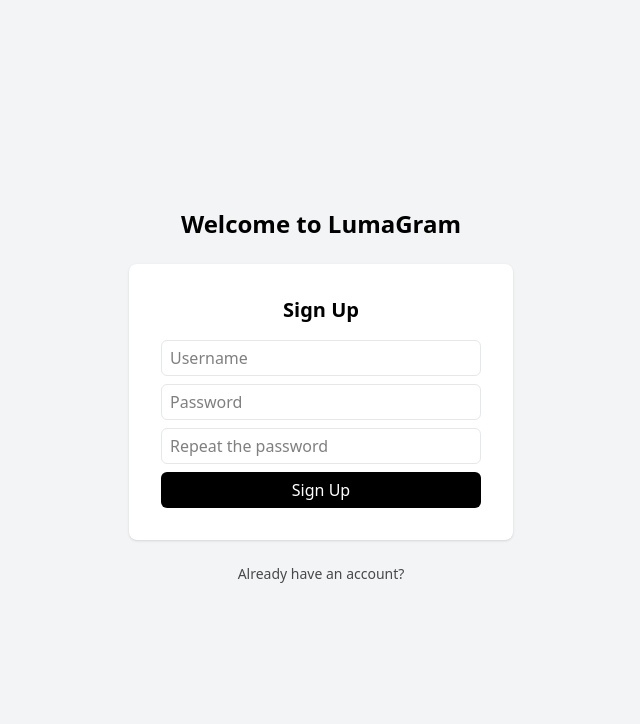
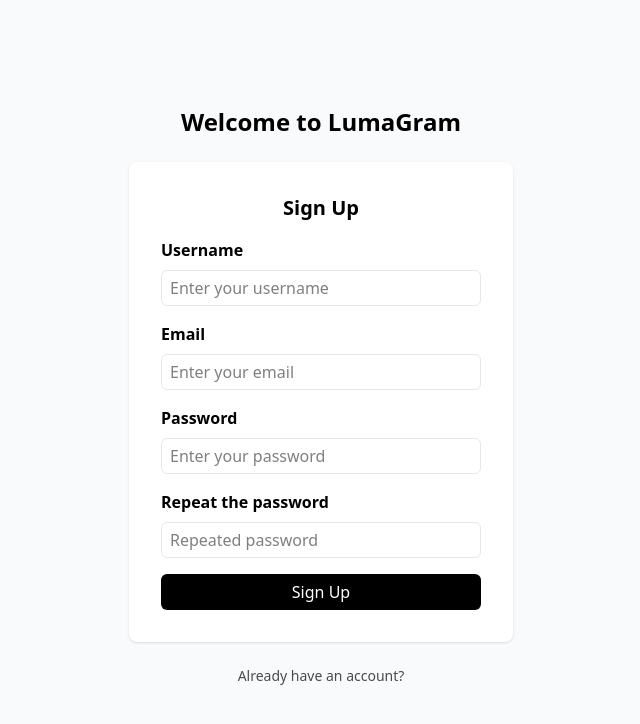
Before and after one commit to techman32/LumaGram, a Next.js app: page /en/auth in a window 1280 px wide. Shown: the top 724 px of the page, without its empty margins (319-959 px from the left). Built offline with nearby package versions, Linux system fonts and the light colour scheme.

Commit message:
Добавил чекбокс "Запомнить меня", добавил переводы для новых полей

```diff
--- a/messages/en.json
+++ b/messages/en.json
@@ -5,6 +5,12 @@
     "have-account": "Already have an account?",
     "username": "Username",
     "password": "Password",
+    "email": "Email",
+    "username-input": "Enter your username",
+    "password-input": "Enter your password",
+    "password-repeat-input": "Repeated password",
+    "email-input": "Enter your email",
+    "remember-me": "Remember me",
     "sign-in": "Sign In",
     "sign-in-action": "Sign In",
     "password-forgot": "Forgot your password?",
--- a/messages/ru.json
+++ b/messages/ru.json
@@ -3,8 +3,14 @@
     "welcome": "Добро пожаловать в LumaGram",
     "not-registered": "Еще не зарегистрированы?",
     "have-account": "Уже есть аккаунт?",
-    "username": "Введите имя пользователя",
-    "password": "Введите пароль",
+    "username": "Имя пользователя",
+    "password": "Пароль",
+    "email": "Электронная почта",
+    "username-input": "Введите имя пользовтеля",
+    "password-input": "Введите пароль",
+    "password-repeat-input": "Повторите пароль",
+    "email-input": "Введите электронную почту",
+    "remember-me": "Запомнить меня",
     "sign-in": "Вход",
     "sign-in-action": "Войти",
     "password-forgot": "Забыли пароль?",
--- a/package.json
+++ b/package.json
@@ -14,6 +14,7 @@
     "next-intl": "^4.0.2",
     "react": "^19.0.0",
     "react-dom": "^19.0.0",
+    "react-hook-form": "^7.54.2",
     "zustand": "^5.0.3"
   },
   "devDependencies": {
--- a/src/app/[locale]/auth/page.tsx
+++ b/src/app/[locale]/auth/page.tsx
@@ -4,7 +4,7 @@
 export default function AuthPage() {
   const t = useTranslations('AuthPage')
   return (
-    <div className="h-screen w-full flex flex-col gap-6 justify-center items-center bg-gray-100">
+    <div className="h-screen w-full flex flex-col gap-6 justify-center items-center bg-gray-50">
       <h1 className="text-2xl font-bold">{t('welcome')}</h1>
       <AuthForm />
     </div>
--- /dev/null
+++ b/src/app/[locale]/test/page.tsx
@@ -0,0 +1,35 @@
+'use client'
+
+import {memo, useCallback, useState} from 'react'
+
+const MemButton = memo(Button)
+
+export default function App() {
+  const [counter, setCounter] = useState(0)
+
+  const handleInc = useCallback(() => {
+    setCounter((prev) => prev + 1)
+  }, [setCounter])
+
+  const handleDec = useCallback(() => {
+    setCounter((prev) => prev - 1)
+  }, [setCounter])
+
+  return (
+    <div className="App">
+      <h1>{counter}</h1>
+      <h2>Start editing to see some magic happen!</h2>
+      <MemButton onClick={handleInc} name="increment">
+        Inc
+      </MemButton>
+      <MemButton onClick={handleDec} name="decrement">
+        Dec
+      </MemButton>
+    </div>
+  )
+}
+
+function Button(props: any) {
+  console.count(props.name)
+  return <button {...props} />
+}
--- a/src/entities/login-form/model/store.ts
+++ b/src/entities/login-form/model/store.ts
@@ -3,6 +3,7 @@
 type LoginForm = {
   username: string
   password: string
+  remember: boolean
 }
 
 type LoginFormStore = {
@@ -15,6 +16,7 @@
   loginForm: {
     username: '',
     password: '',
+    remember: false,
   },
   updateField: (field, value) =>
     set((state) => ({
@@ -23,5 +25,5 @@
         [field]: value,
       },
     })),
-  resetForm: () => set({ loginForm: { username: '', password: '' } }),
+  resetForm: () => set({ loginForm: { username: '', password: '', remember: false } }),
 }))
--- a/src/entities/login-form/ui/LoginForm.tsx
+++ b/src/entities/login-form/ui/LoginForm.tsx
@@ -1,10 +1,11 @@
 'use client'
+import Link from 'next/link'
 import Input from '@/shared/ui/Input'
 import Button from '@/shared/ui/Button'
+import Checkbox from '@/shared/ui/Checkbox'
 import { useLoginFormStore } from '@/entities/login-form/model/store'
 import { FormEvent, useState } from 'react'
 import { useErrorMessages } from '@/shared/lib/errors'
-import Link from 'next/link'
 import { useTranslations } from 'next-intl'
 
 export default function LoginForm() {
@@ -24,9 +25,26 @@
   return (
     <div className="flex flex-col gap-4 items-center">
       <h2 className="font-semibold text-xl">{t('sign-in')}</h2>
-      <form className="flex flex-col gap-2 w-full items-center" onSubmit={handleLogin}>
-        <Input placeholder={t('username')} onChange={(event) => updateField('username', event.target.value)} />
-        <Input placeholder={t('password')} onChange={(event) => updateField('password', event.target.value)} />
+      <form className="flex flex-col gap-4 w-full items-center" onSubmit={handleLogin}>
+        <div className="w-full flex flex-col gap-2">
+          <h2 className="font-semibold">{t('username')}</h2>
+          <Input placeholder={t('username-input')} onChange={(event) => updateField('username', event.target.value)} />
+        </div>
+        <div className="w-full flex flex-col gap-2">
+          <h2 className="font-semibold">{t('password')}</h2>
+          <Input
+            placeholder={t('password-input')}
+            type="password"
+            onChange={(event) => updateField('password', event.target.value)}
+          />
+        </div>
+        <div className="flex justify-start w-full">
+          <Checkbox
+            label={t('remember-me')}
+            id="remember"
+            onChange={(event) => updateField('remember', event.target.checked)}
+          />
+        </div>
         <Button block type="submit" appearance="primary">
           {t('sign-in-action')}
         </Button>
--- a/src/entities/register-form/model/store.ts
+++ b/src/entities/register-form/model/store.ts
@@ -3,6 +3,7 @@
 type RegisterForm = {
   username: string
   password: string
+  email: string
   repeatedPassword: string
 }
 
@@ -16,6 +17,7 @@
   registerForm: {
     username: '',
     password: '',
+    email: '',
     repeatedPassword: '',
   },
   updateField: (field, value) =>
@@ -25,5 +27,5 @@
         [field]: value,
       },
     })),
-  resetForm: () => set({ registerForm: { username: '', password: '', repeatedPassword: '' } }),
+  resetForm: () => set({ registerForm: { username: '', password: '', repeatedPassword: '', email: '' } }),
 }))
--- a/src/entities/register-form/ui/RegisterForm.tsx
+++ b/src/entities/register-form/ui/RegisterForm.tsx
@@ -1,3 +1,4 @@
+'use client'
 import Input from '@/shared/ui/Input'
 import Button from '@/shared/ui/Button'
 import { useRegisterFormStore } from '@/entities/register-form/model/store'
@@ -27,13 +28,31 @@
   return (
     <div className="flex flex-col gap-4 items-center">
       <h2 className="font-semibold text-xl">{t('sign-up')}</h2>
-      <form className="flex flex-col gap-2 w-full items-center" onSubmit={handleRegister}>
-        <Input placeholder={t('username')} onChange={(event) => updateField('username', event.target.value)} />
-        <Input placeholder={t('password')} onChange={(event) => updateField('password', event.target.value)} />
-        <Input
-          placeholder={t('password-repeat')}
-          onChange={(event) => updateField('repeatedPassword', event.target.value)}
-        />
+      <form className="flex flex-col gap-4 w-full items-center" onSubmit={handleRegister}>
+        <div className="w-full flex flex-col gap-2">
+          <h2 className="font-semibold">{t('username')}</h2>
+          <Input placeholder={t('username-input')} onChange={(event) => updateField('username', event.target.value)} />
+        </div>
+        <div className="w-full flex flex-col gap-2">
+          <h2 className="font-semibold">{t('email')}</h2>
+          <Input placeholder={t('email-input')} onChange={(event) => updateField('email', event.target.value)} />
+        </div>
+        <div className="w-full flex flex-col gap-2">
+          <h2 className="font-semibold">{t('password')}</h2>
+          <Input
+            placeholder={t('password-input')}
+            type="password"
+            onChange={(event) => updateField('password', event.target.value)}
+          />
+        </div>
+        <div className="w-full flex flex-col gap-2">
+          <h2 className="font-semibold">{t('password-repeat')}</h2>
+          <Input
+            placeholder={t('password-repeat-input')}
+            type="password"
+            onChange={(event) => updateField('repeatedPassword', event.target.value)}
+          />
+        </div>
         <Button block appearance="primary">
           {t('sign-up-action')}
         </Button>
--- /dev/null
+++ b/src/shared/ui/Checkbox.tsx
@@ -0,0 +1,17 @@
+import { InputHTMLAttributes } from 'react'
+
+interface CheckboxProps extends InputHTMLAttributes<HTMLInputElement> {
+  id: string
+  label: string
+}
+
+export default function Checkbox({ label, id, ...props }: CheckboxProps) {
+  return (
+    <label htmlFor={id} className="flex items-center gap-2 cursor-pointer">
+      <input type="checkbox" id={id} className="hidden peer" {...props} />
+      <span className="w-4 h-4 border border-gray-300 rounded-sm block p-1 peer-checked:bg-black">
+      </span>
+      <span>{label}</span>
+    </label>
+  )
+}
```
Also changed, not shown: 1 other file (tests, documents, lock files or other folders).
